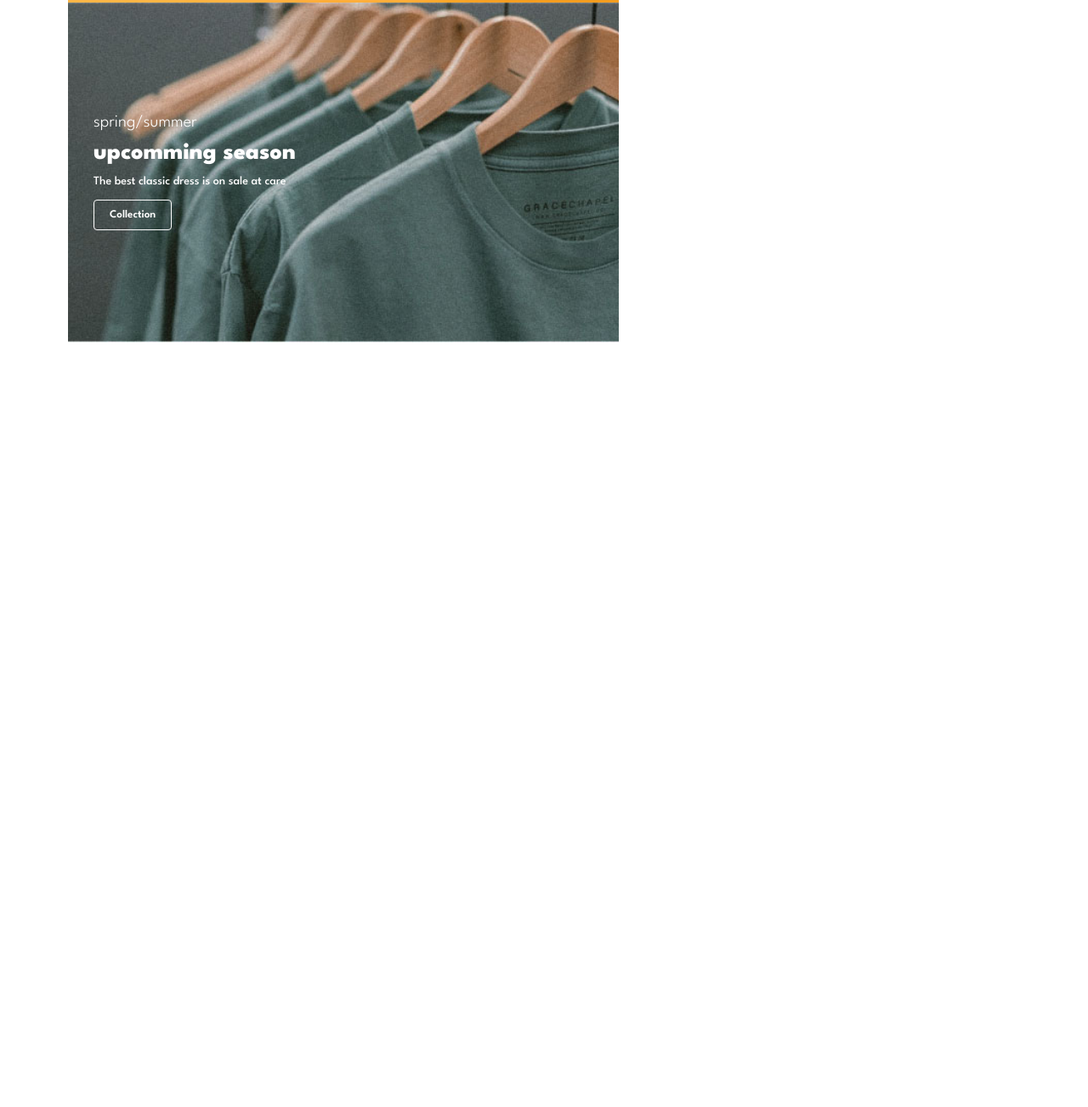
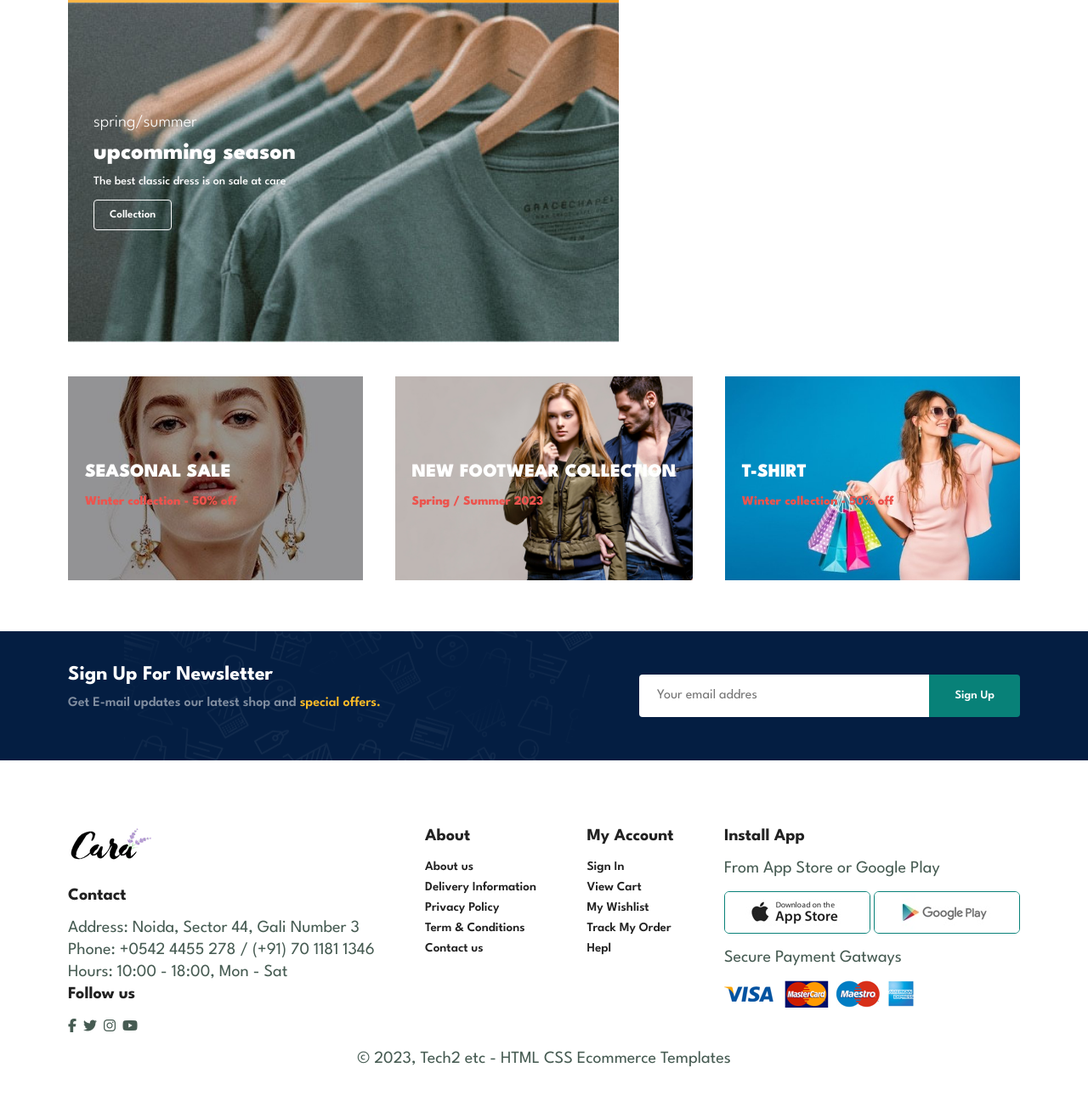
Before and after one commit to chauhankrashish/E-com-Html-Css-Js, a plain HTML site: page index.html in a window 1280 px wide. Shown: the part 3839-5142 px from the top of the page at 85% size. Before the commit the page ends 4282 px from the top, so only its background shows below. Drawn offline with Linux system fonts and the light colour scheme.

Commit message:
update html & css

```diff
--- a/index.html
+++ b/index.html
@@ -362,6 +362,88 @@
             <button class="normal">Collection</button>
         </div>
     </section>
+
+    <!-- banner3 -->
+    <section id="banner3">
+        <div class="banner-box">
+            <h2>SEASONAL SALE</h2>
+            <h3>Winter collection - 50% off</h3>
+        </div>
+        <div class="banner-box banner-box2">
+            <h2>NEW FOOTWEAR COLLECTION</h2>
+            <h3>Spring / Summer 2023</h3>
+        </div>
+        <div class="banner-box banner-box3">
+            <h2>T-SHIRT</h2>
+            <h3>Winter collection - 50% off</h3>
+        </div>
+    </section>
+
+    <!-- newsLatter -->
+    <section id="newsletter" class="section-p1 section-m1">
+        <div class="newstext">
+            <h4>Sign Up For Newsletter</h4>
+            <p>Get E-mail updates our latest shop and <span>special offers.</span></p>
+        </div>
+        <div class="form">
+            <input type="text" placeholder="Your email addres">
+            <button class="normal">Sign Up</button>
+        </div>
+    </section>
+
+    <!-- fotter -->
+    <footer class="section-p1">
+        <div class="col">
+            <img class="logo" src="img/logo.png" alt="">
+            <h4>Contact</h4>
+            <p> <span> Address: </span>Noida, Sector 44, Gali Number 3 </p>
+            <p> <span> Phone: </span>+0542 4455 278 / (+91) 70 1181 1346 </p>
+            <p> <span> Hours: </span>10:00 - 18:00, Mon - Sat </p>
+            <div class="follow">
+                <h4>Follow us</h4>
+                <div class="icon">
+                    <i class="fa-brands fa-facebook-f"></i>
+                    <i class="fa-brands fa-twitter"></i>
+                    <i class="fa-brands fa-instagram"></i>
+                    <i class="fa-brands fa-youtube"></i>
+                </div>
+            </div>
+        </div>
+
+        <div class="col">
+            <h4>About</h4>
+            <a href="#">About us</a>
+            <a href="#">Delivery Information</a>
+            <a href="#">Privacy Policy</a>
+            <a href="#">Term & Conditions</a>
+            <a href="#">Contact us</a>
+        </div>
+
+        <div class="col">
+            <h4>My Account</h4>
+            <a href="#">Sign In</a>
+            <a href="#">View Cart</a>
+            <a href="#">My Wishlist</a>
+            <a href="#">Track My Order</a>
+            <a href="#">Hepl</a>
+        </div>
+
+        <div class="col install">
+            <h4>Install App</h4>
+            <p>From App Store or Google Play</p>
+            <div class="row">
+                <img src="img/pay/app.jpg" alt="">
+                <img src="img/pay/play.jpg" alt="">
+            </div>
+            <p>Secure Payment Gatways</p>
+            <img src="img/pay/pay.png" alt="">
+        </div>
+
+        <div class="copyright">
+             <p>© 2023, Tech2 etc - HTML CSS Ecommerce Templates</p>
+        </div>
+    </footer>
+
     <script src="script.js"></script>
 </body>
 
--- a/style.css
+++ b/style.css
@@ -339,3 +339,149 @@ body{
     background-color: #088178;
     color: #fff;
 }
+
+/* banner3 */
+
+#banner3 .banner-box{
+    display: flex;
+    flex-direction: column;
+    justify-content: center;
+    align-items: flex-start;
+    background-image: url("img/banner/b7.jpg");
+    min-width: 31%;
+    height: 30vh;
+    background-size: cover;
+    background-position: center;
+    padding: 20px;
+    margin-bottom: 20px;
+}
+#banner3 h2{
+    color: #fff;
+    font-weight: 900;
+    font-size: 22px;
+}
+#banner3 h3{
+    color: #ec544e;
+    font-weight: 800;
+    font-size: 15px;
+}
+
+#banner3{
+    display:flex;
+    justify-content: space-between;
+    flex-wrap: wrap;
+    padding: 0 80px;
+}
+#banner3 .banner-box2{
+    background-image: url("img/banner/b4.jpg");
+}
+#banner3 .banner-box3{
+    background-image: url("img/banner/b18.jpg");
+}
+
+/* newsletter */
+
+#newsletter{
+  display: flex;
+  justify-content: space-between;
+  flex-wrap: wrap;
+  align-items: center;
+  background-image: url("img/banner/b14.png");
+  background-repeat: no-repeat;
+  background-position: 20% 30%;
+  background-color: #041e42;
+}
+#newsletter h4{
+   font-size: 24px;
+   font-weight: 700;
+   color: #fff;
+}
+#newsletter p{
+   font-size: 16px;
+   font-weight: 600;
+   color: #818ea0;
+}
+#newsletter p span{
+   color: #ffbd27;
+}
+
+#newsletter .form{
+    display: flex;
+    width: 40%;
+}
+
+#newsletter input{
+    height: 3.125rem;
+    padding: 0 1.25em;
+    font-size: 16px;
+    width: 100%;
+    border: 1px solid transparent;
+    border-radius: 4px;
+    outline: none;
+    border-top-right-radius: 0;
+    border-bottom-right-radius: 0;
+ }
+
+#newsletter button{
+    background-color: #088178;
+    color: #fff;
+    white-space: nowrap;
+    border-top-left-radius: 0;
+    border-bottom-left-radius: 0;
+}
+
+/* footer */
+
+footer{
+    display: flex;
+    justify-content: space-between;
+    flex-wrap: wrap;
+}
+footer .col{
+     display: flex;
+     flex-direction: column;
+     align-items: flex-start;
+     margin-bottom: 20px;
+}
+footer .logo{
+    margin-bottom: 30px;
+}
+footer h4{
+    font-style: 16px;
+    margin-bottom: 20px;
+}
+footer p{
+    font-style: 14px;
+    margin: 0 0 8px 0;
+
+}
+footer a{
+    font-size: 15px;
+    color: #222;
+    margin-bottom: 10px;
+    font-weight: 600;
+    transition: 0.3s ease;
+}
+footer a:hover{
+    color: #088178;
+}
+footer .follow i{
+    color: #465b52;
+    padding-right: 4px;
+    cursor: pointer;
+    transition: 0.3s ease;
+}
+footer .follow i:hover{
+    color: #088178;
+}
+footer .install .row img{
+    border: 1px solid #088178;
+    border-radius: 6px;
+}
+footer .install img{
+    margin: 10px 0 15px 0;
+}
+footer .copyright{
+    width: 100%;
+    text-align: center;
+}
```
